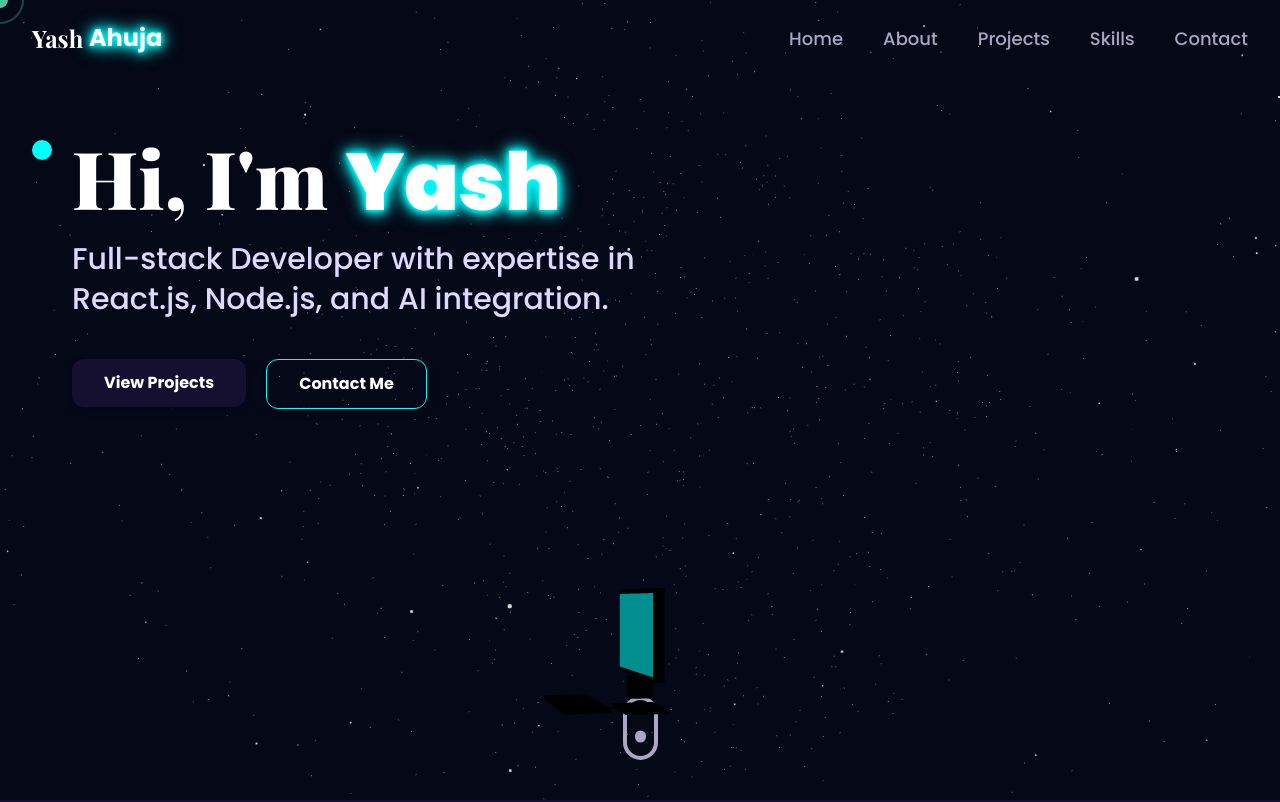
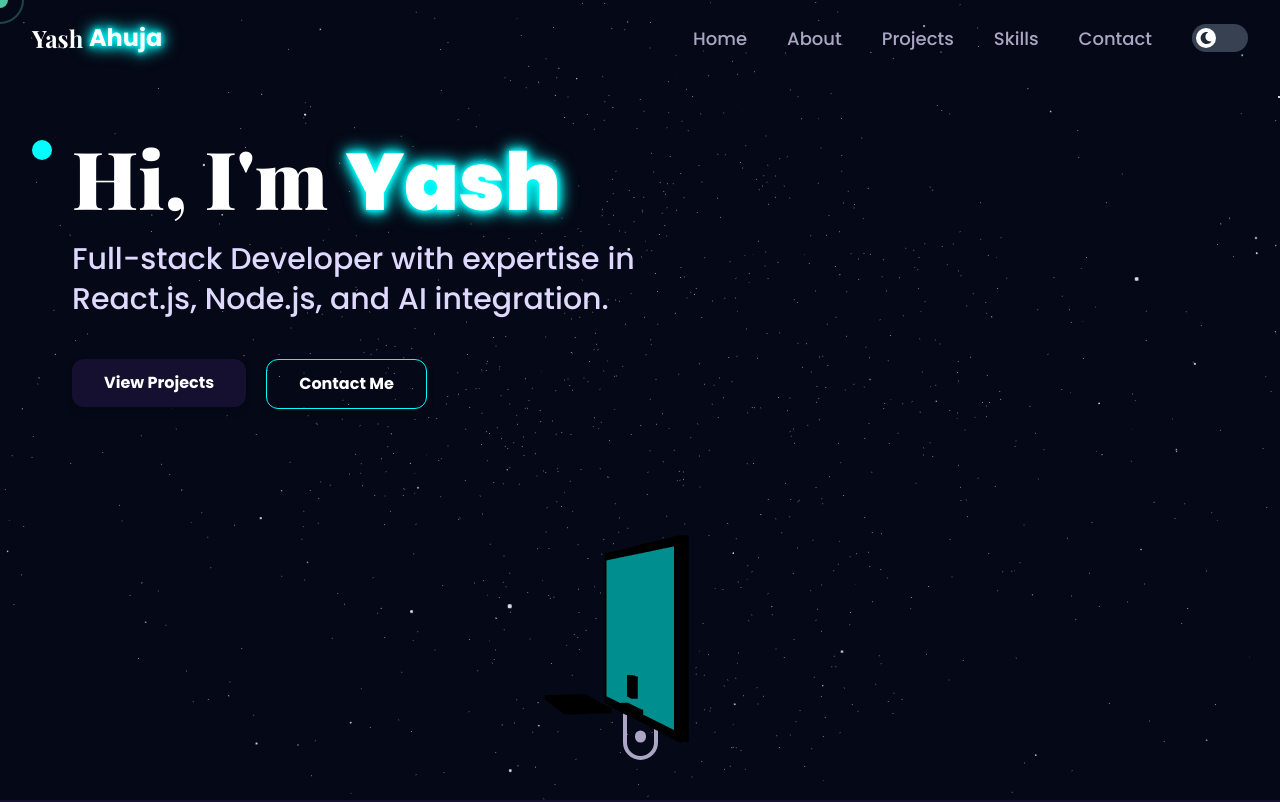
Before and after one commit to yashahuja31/portfolio-website, a React (Vite) app: page / in a window 1280 px wide. Shown: the top 802 px of the page. Built offline with nearby package versions, Linux system fonts and the light colour scheme.

Commit message:
adding some files

```diff
--- a/src/components/Navbar.jsx
+++ b/src/components/Navbar.jsx
@@ -1,11 +1,18 @@
 import { useState, useEffect } from 'react';
 import { Link } from 'react-router-dom';
 import { motion } from 'framer-motion';
+import { FaSun, FaMoon } from 'react-icons/fa';
 
 export const Navbar = () => {
   const [active, setActive] = useState('');
   const [toggle, setToggle] = useState(false);
   const [scrolled, setScrolled] = useState(false);
+  const [isDarkTheme, setIsDarkTheme] = useState(true);
+
+  const toggleTheme = () => {
+    setIsDarkTheme(!isDarkTheme);
+    document.documentElement.classList.toggle('light-theme');
+  };
 
   useEffect(() => {
     const handleScroll = () => {
@@ -76,7 +83,7 @@ export const Navbar = () => {
           </motion.div>
         </Link>
 
-        <ul className='list-none hidden sm:flex flex-row gap-10'>
+        <ul className='list-none hidden sm:flex flex-row gap-10 items-center'>
           {navLinks.map((nav) => (
             <li
               key={nav.id}
@@ -88,6 +95,24 @@ export const Navbar = () => {
               <Link to={nav.path}>{nav.title}</Link>
             </li>
           ))}
+          <li>
+            <motion.div
+              className={`w-14 h-7 rounded-full p-1 flex items-center cursor-grab active:cursor-grabbing ${isDarkTheme ? 'bg-gray-700' : 'bg-yellow-300'}`}
+              onClick={toggleTheme}
+              drag="x"
+              dragConstraints={{ left: 0, right: 0 }}
+              dragElastic={0.1}
+              whileTap={{ scale: 0.95 }}
+            >
+              <motion.div
+                className={`w-5 h-5 rounded-full flex items-center justify-center ${isDarkTheme ? 'bg-white text-gray-800' : 'bg-yellow-500 text-white'}`}
+                animate={{ x: isDarkTheme ? 0 : 28 }}
+                transition={{ type: "spring", stiffness: 500, damping: 30 }}
+              >
+                {isDarkTheme ? <FaMoon size={12} /> : <FaSun size={12} />}
+              </motion.div>
+            </motion.div>
+          </li>
         </ul>
 
         <div className='sm:hidden flex flex-1 justify-end items-center'>
@@ -126,6 +151,28 @@ export const Navbar = () => {
                   <Link to={nav.path}>{nav.title}</Link>
                 </li>
               ))}
+              <li className="flex items-center mt-2">
+                <span className="text-secondary mr-2 text-[14px]">Theme:</span>
+                <motion.div
+                  className={`w-12 h-6 rounded-full p-1 flex items-center cursor-grab active:cursor-grabbing ${isDarkTheme ? 'bg-gray-700' : 'bg-yellow-300'}`}
+                  onClick={(e) => {
+                    e.stopPropagation();
+                    toggleTheme();
+                  }}
+                  drag="x"
+                  dragConstraints={{ left: 0, right: 0 }}
+                  dragElastic={0.1}
+                  whileTap={{ scale: 0.95 }}
+                >
+                  <motion.div
+                    className={`w-4 h-4 rounded-full flex items-center justify-center ${isDarkTheme ? 'bg-white text-gray-800' : 'bg-yellow-500 text-white'}`}
+                    animate={{ x: isDarkTheme ? 0 : 24 }}
+                    transition={{ type: "spring", stiffness: 500, damping: 30 }}
+                  >
+                    {isDarkTheme ? <FaMoon size={10} /> : <FaSun size={10} />}
+                  </motion.div>
+                </motion.div>
+              </li>
             </ul>
           </motion.div>
         </div>
--- a/src/components/canvas/Computers.jsx
+++ b/src/components/canvas/Computers.jsx
@@ -7,8 +7,17 @@ const Computers = ({ isMobile }) => {
   // In a real implementation, you would import an actual GLTF model
   // For now, we'll create a simple 3D object to represent a computer
 
+  const handleClick = () => {
+    const link = document.createElement('a');
+    link.href = '/resume.pdf';
+    link.download = 'Yash_Ahuja_Resume.pdf';
+    document.body.appendChild(link);
+    link.click();
+    document.body.removeChild(link);
+  };
+
   return (
-    <mesh>
+    <mesh onClick={handleClick}>
       <hemisphereLight intensity={0.15} groundColor="black" />
       <spotLight
         position={[-20, 50, 10]}
@@ -24,13 +33,13 @@ const Computers = ({ isMobile }) => {
       <group position={[0, -3.25, 0]}>
         {/* Monitor */}
         <mesh position={[0, 2.5, 0]} castShadow receiveShadow>
-          <boxGeometry args={[3.5, 2, 0.2]} />
+          <boxGeometry args={[7, 4, 0.2]} />
           <meshStandardMaterial color="#151030" />
         </mesh>
 
         {/* Screen */}
         <mesh position={[0, 2.5, 0.11]} receiveShadow>
-          <boxGeometry args={[3.2, 1.8, 0.01]} />
+          <boxGeometry args={[6.4, 3.6, 0.01]} />
           <meshStandardMaterial color="#00FFFF" emissive="#00FFFF" emissiveIntensity={0.2} />
         </mesh>
 
--- a/src/constants/index.js
+++ b/src/constants/index.js
@@ -54,6 +54,42 @@ export const projects = [
     challenges: "Implementing real-time multiplayer functionality while ensuring game state consistency across different clients was a significant challenge. We solved this by using Socket.io for reliable WebSocket connections and implementing a robust state synchronization mechanism.",
     source_code_link: "https://github.com/yashahuja31/chessy",
     live_demo_link: "https://chessy-game.netlify.app"
+  },
+  {
+    id: "hospitease",
+    title: "HospitEase",
+    description: "A hospital management system built with Python and MySQL that tracks and manages details of rooms, patients, doctors, and more.",
+    longDescription: "HospitEase (MediTrack) is a comprehensive hospital management platform that efficiently tracks and manages all aspects of hospital operations, from patient records to room availability and doctor schedules.",
+    image: "https://via.placeholder.com/800x600?text=HospitEase",
+    tags: ["Python", "MySQL", "Matplotlib"],
+    features: [
+      "Developed a platform that tracks and manages details of rooms, patients, doctors, etc.",
+      "Implemented database management using MySQL for efficient data storage and retrieval",
+      "Created data visualization components using Matplotlib for analytics and reporting",
+      "Currently developing a React.js frontend to provide online access for users"
+    ],
+    technologies: ["Python", "MySQL", "Matplotlib", "React.js (in progress)"],
+    challenges: "Managing complex relationships between different hospital entities while ensuring data integrity and security was challenging. We implemented a robust database schema with appropriate constraints and relationships to maintain data consistency.",
+    source_code_link: "https://github.com/yourusername/hospitease",
+    live_demo_link: ""
+  },
+  {
+    id: "schoolmate",
+    title: "SchoolMate",
+    description: "An intuitive platform for students and teachers to connect, communicate and collaborate effortlessly within educational institutions.",
+    longDescription: "SchoolMate is a comprehensive educational platform designed exclusively for internal use within specific university or school communities, ensuring privacy and relevance for all users.",
+    image: "https://via.placeholder.com/800x600?text=SchoolMate",
+    tags: ["JavaScript", "React.js", "Python", "MySQL"],
+    features: [
+      "Created an intuitive platform for students and teachers to connect, communicate and collaborate",
+      "Implemented backend functionality using Python with MySQL for database management",
+      "Designed with privacy in mind, exclusively for internal use within specific educational institutions",
+      "Currently developing the frontend using React.js for a modern, responsive user interface"
+    ],
+    technologies: ["JavaScript", "React.js", "Python", "MySQL"],
+    challenges: "Balancing the needs of different user types (students, teachers, administrators) while maintaining a cohesive and intuitive interface was a significant challenge. We addressed this through careful user research and iterative design processes.",
+    source_code_link: "https://github.com/yourusername/schoolmate",
+    live_demo_link: ""
   }
 ];
 
@@ -68,6 +104,7 @@ export const skills = [
       { name: "Java", icon: "https://cdn.jsdelivr.net/gh/devicons/devicon/icons/java/java-original.svg" },
       { name: "C", icon: "https://cdn.jsdelivr.net/gh/devicons/devicon/icons/c/c-original.svg" },
       { name: "C++", icon: "https://cdn.jsdelivr.net/gh/devicons/devicon/icons/cplusplus/cplusplus-original.svg" },
+      { name: "C#", icon: "https://cdn.jsdelivr.net/gh/devicons/devicon/icons/csharp/csharp-original.svg" },
     ]
   },
   {
@@ -77,6 +114,7 @@ export const skills = [
       { name: "Next.js", icon: "https://cdn.jsdelivr.net/gh/devicons/devicon/icons/nextjs/nextjs-original.svg" },
       { name: "Node.js", icon: "https://cdn.jsdelivr.net/gh/devicons/devicon/icons/nodejs/nodejs-original.svg" },
       { name: "Express.js", icon: "https://cdn.jsdelivr.net/gh/devicons/devicon/icons/express/express-original.svg" },
+      { name: ".NET", icon: "https://cdn.jsdelivr.net/gh/devicons/devicon/icons/dotnetcore/dotnetcore-original.svg" },
       { name: "Tailwind CSS", icon: "https://cdn.jsdelivr.net/gh/devicons/devicon/icons/tailwindcss/tailwindcss-plain.svg" },
       { name: "Material UI", icon: "https://cdn.jsdelivr.net/gh/devicons/devicon/icons/materialui/materialui-original.svg" }
     ]
--- a/src/pages/About.jsx
+++ b/src/pages/About.jsx
@@ -39,6 +39,13 @@ const About = () => {
   ];
 
   const activities = [
+    {
+      title: "Web Development Intern",
+      organization: "Tech Ad Solution",
+      date: "Jun 2023 - Aug 2023",
+      description: "Developed responsive web applications and implemented frontend solutions using modern JavaScript frameworks and libraries.",
+      icon: "💼",
+    },
     {
       title: "Technical Team Member",
       organization: "Google Developer Student Club (GDSC), ADGIPS",
--- a/src/pages/Home.jsx
+++ b/src/pages/Home.jsx
@@ -9,6 +9,24 @@ export const Home = () => {
 
   useEffect(() => {
     setIsMounted(true);
+
+    // Add keyboard event listener for 'r' key to download resume
+    const handleKeyDown = (e) => {
+      if (e.key === 'r' || e.key === 'R') {
+        const link = document.createElement('a');
+        link.href = '/resume.pdf';
+        link.download = 'Yash_Ahuja_Resume.pdf';
+        document.body.appendChild(link);
+        link.click();
+        document.body.removeChild(link);
+      }
+    };
+
+    window.addEventListener('keydown', handleKeyDown);
+
+    return () => {
+      window.removeEventListener('keydown', handleKeyDown);
+    };
   }, []);
 
   return (
```
Also changed, not shown: 8 other files (tests, documents, lock files or other folders).
